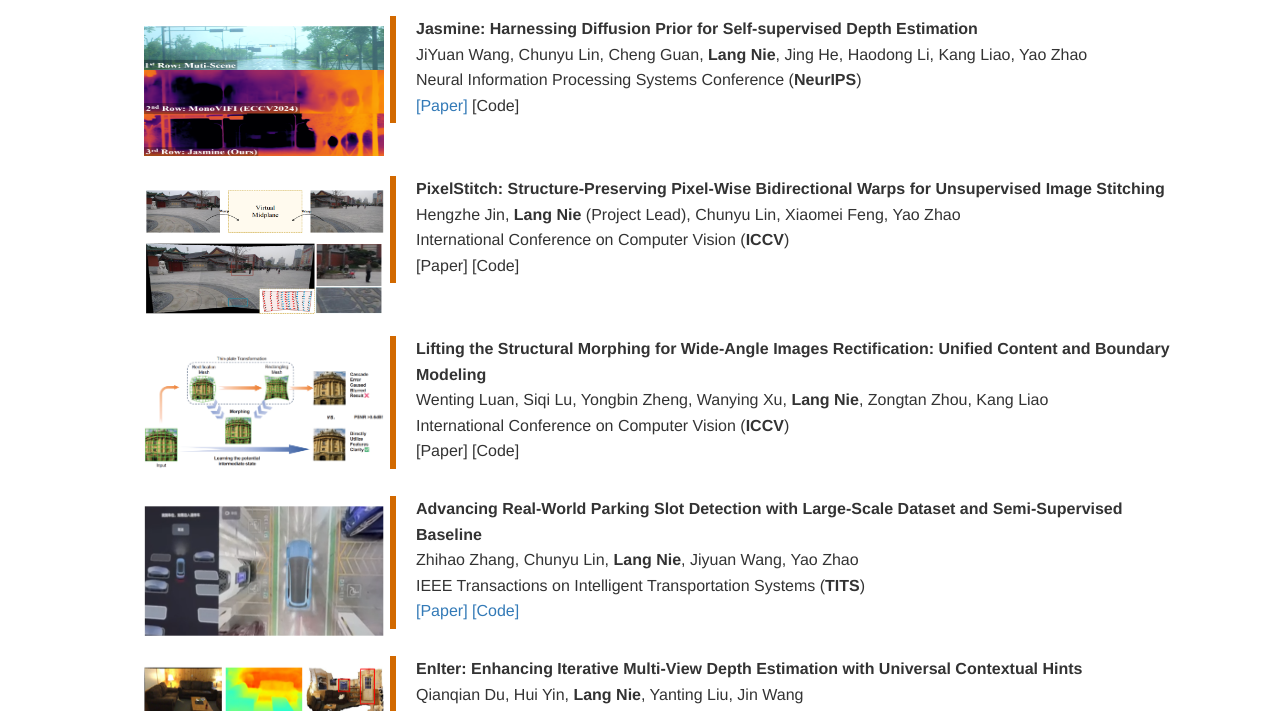
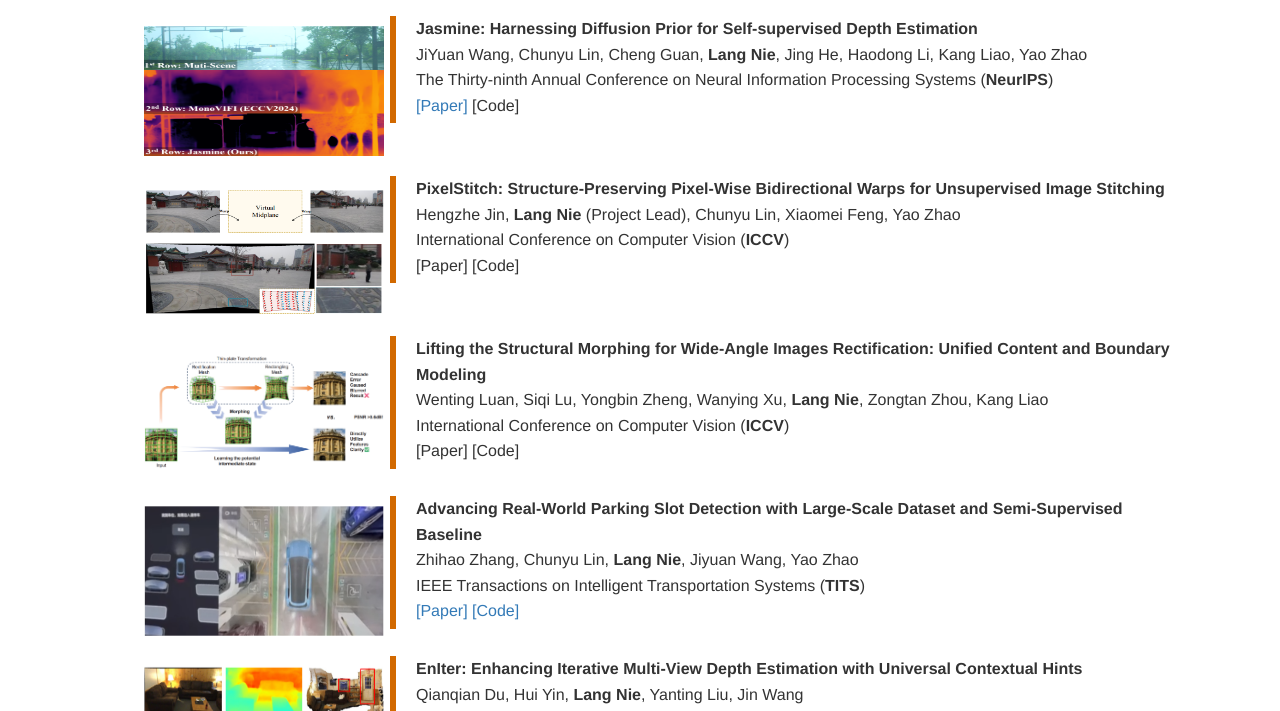
Before and after one commit to nie-lang/nie-lang.github.io, a Jekyll site: the page built from index.html, in a window 1280 px wide and 900 px high, scrolled down 1889 px, cut to the strip 189-900 px from the top of the window. Built offline with Jekyll 4.4.1, drawn with Linux system fonts in a browser that asks for light colours; nearby versions of some CDN libraries; library files that are not in the unit come from our copies.

Commit message:
Update publication.html

```diff
--- a/_includes/publication.html
+++ b/_includes/publication.html
@@ -311,7 +311,7 @@
 					<p class="media-heading">
 					  <strong>Jasmine: Harnessing Diffusion Prior for Self-supervised Depth Estimation</strong><br />
 					   JiYuan Wang, Chunyu Lin, Cheng Guan, <strong>Lang Nie</strong>, Jing He, Haodong Li, Kang Liao, Yao Zhao<br />
-						Neural Information Processing Systems Conference (<strong>NeurIPS</strong>)<br />
+						The Thirty-ninth Annual Conference on Neural Information Processing Systems (<strong>NeurIPS</strong>)<br />
 					   <a href="https://arxiv.org/abs/2503.15905">[Paper]</a>
 					   [Code]
 					</p>
```
